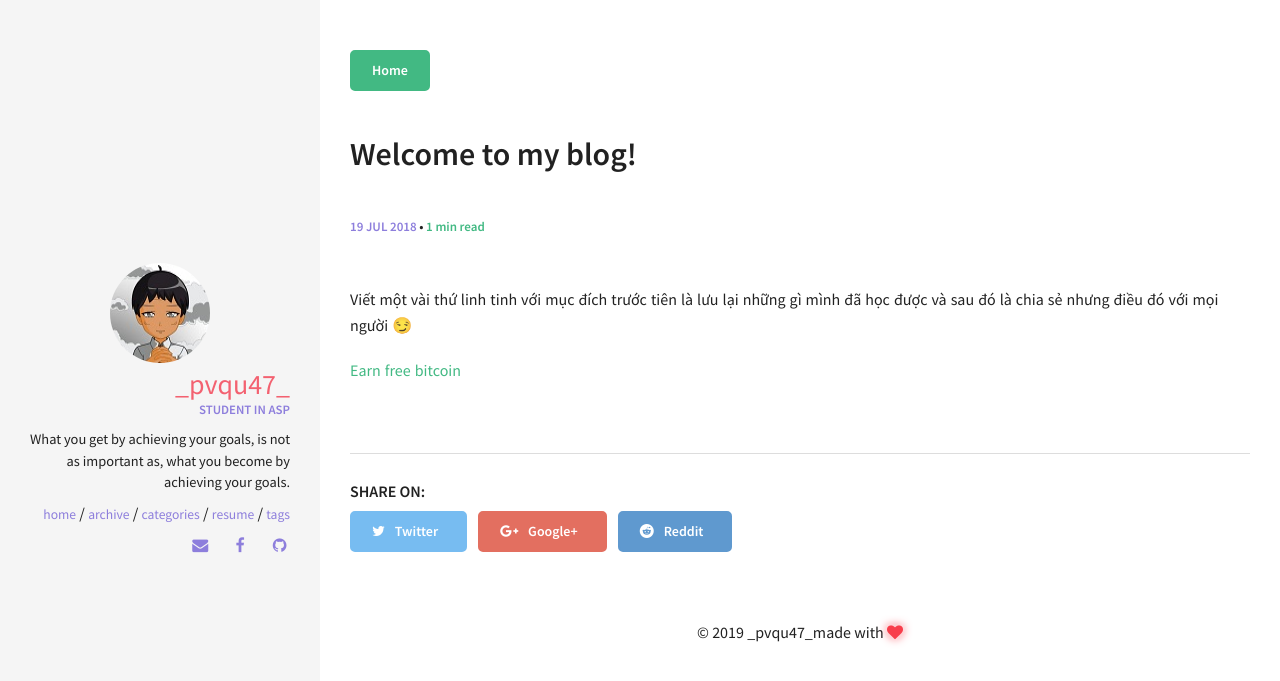
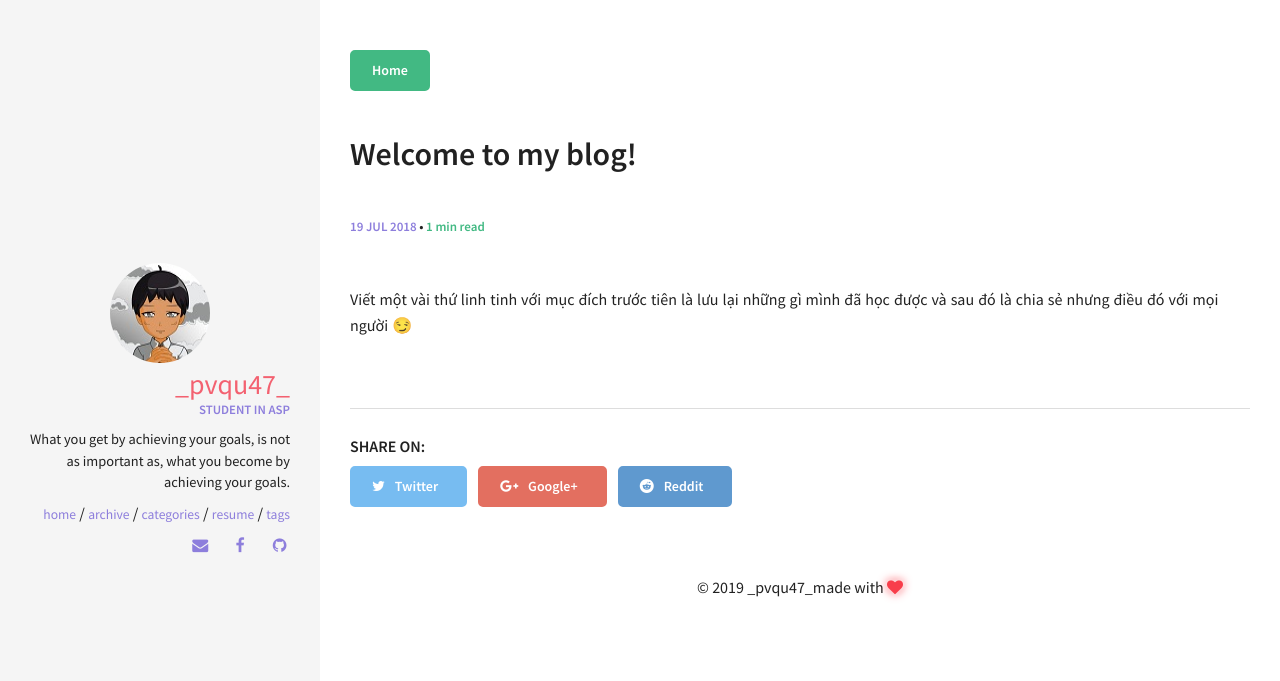
Before and after one commit to pvqu47/pvqu47.github.io, a Jekyll site: the page built from _posts/2018-07-19-welcome-to-my-blog.md, in a window 1280 px wide. Shown: the top 681 px of the page. Built offline with Jekyll 4.4.1, drawn with Linux system fonts in a browser that asks for light colours.

Commit message:
Update 2018-07-19-welcome-to-my-blog.md

```diff
--- a/_posts/2018-07-19-welcome-to-my-blog.md
+++ b/_posts/2018-07-19-welcome-to-my-blog.md
@@ -6,5 +6,3 @@ categories: [Me]
 comments: false
 ---
 Viết một vài thứ linh tinh với mục đích trước tiên là lưu lại những gì mình đã học được và sau đó là chia sẻ nhưng điều đó với mọi người 😏
-
-<a href="http://www.freebiebitcoin.com">Earn free bitcoin</a>
```
